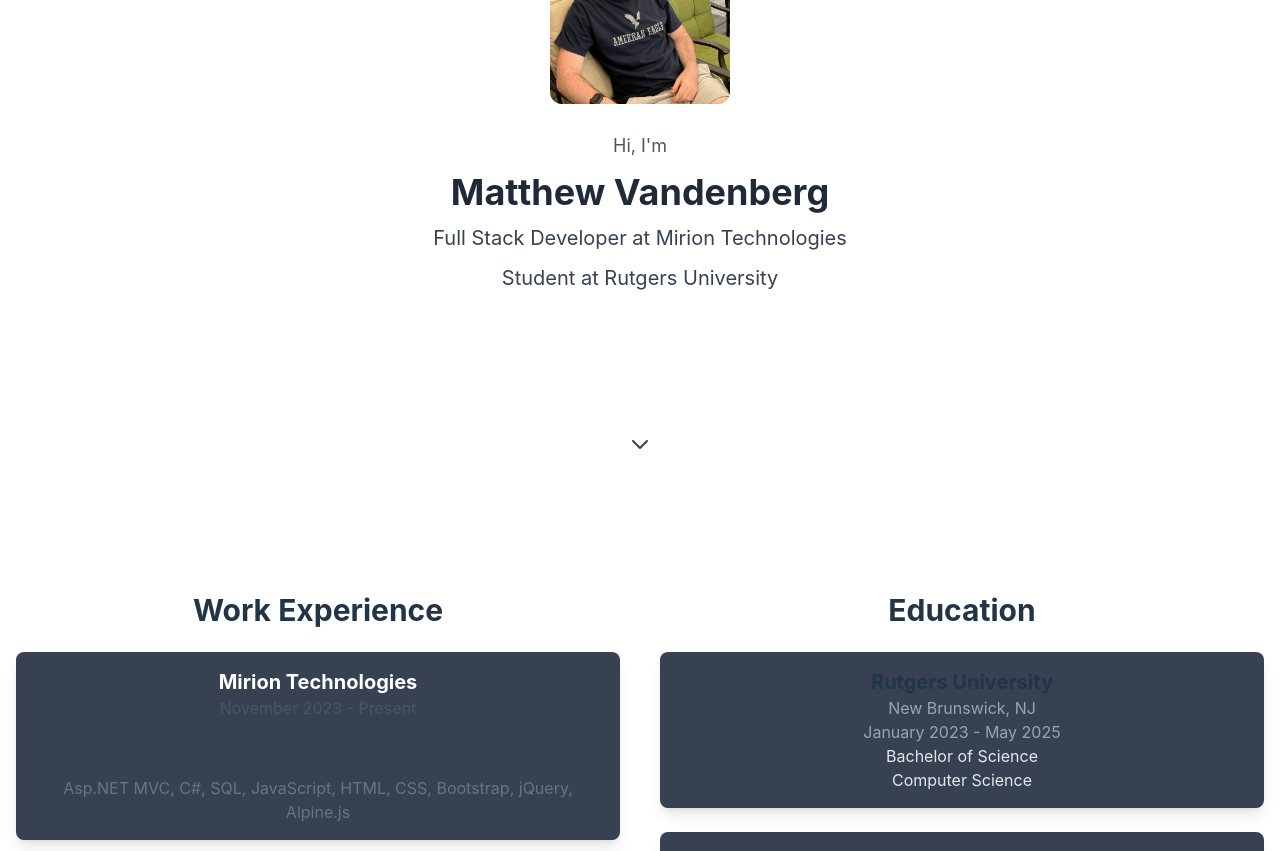
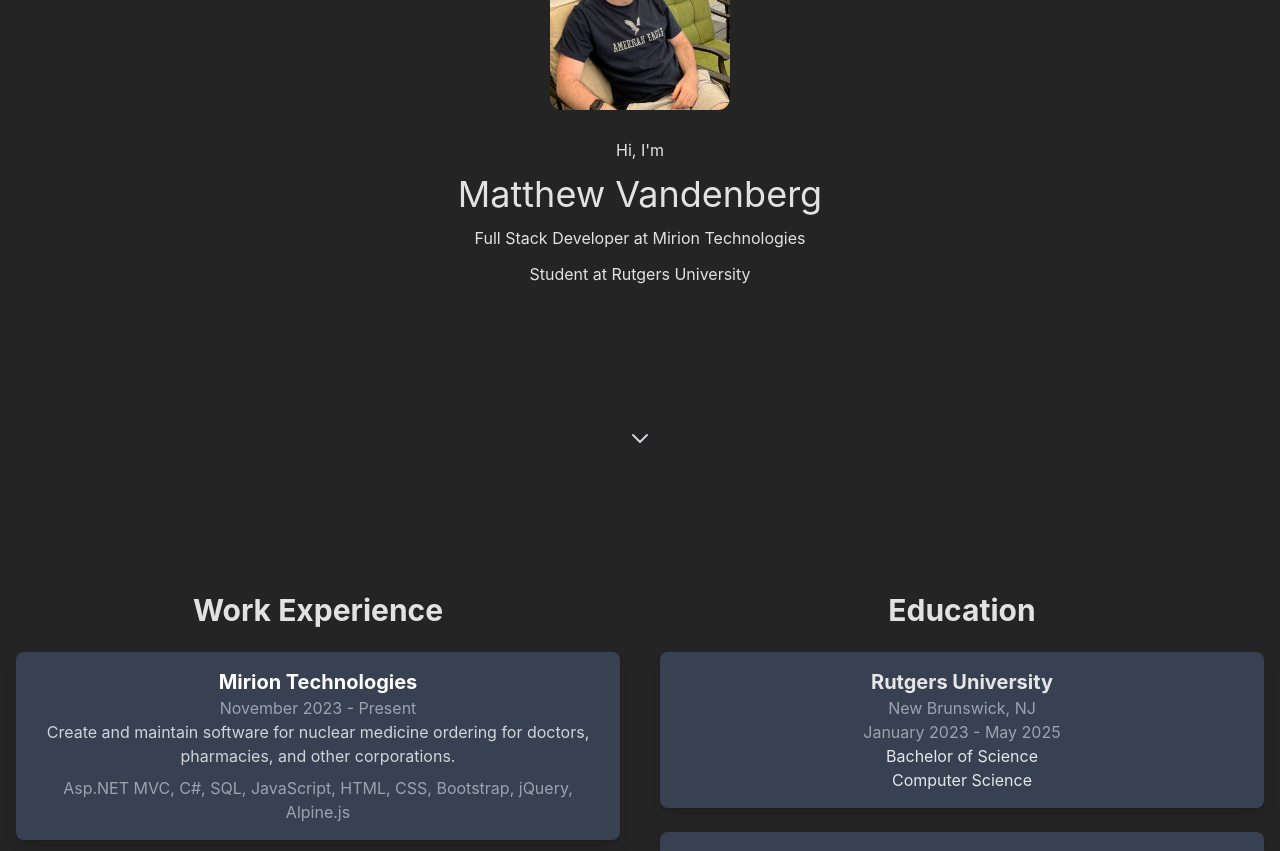
Before and after one commit to mv5903/website, a Svelte app in the folder website/: page / in a window 1280 px wide. Shown: the part 240-1091 px from the top of the page. Built offline with nearby package versions, Linux system fonts and the light colour scheme.

Commit message:
fix light mode

```diff
--- a/website/src/App.svelte
+++ b/website/src/App.svelte
@@ -22,15 +22,15 @@
     </div>
 
     <!-- Intro -->
-    <h2 class="text-lg text-gray-600 dark:text-gray-300">Hi, I'm</h2>
-    <h1 class="text-4xl font-bold text-gray-800 dark:text-gray-100">Matthew Vandenberg</h1>
-    <h2 class="text-xl text-gray-700 dark:text-gray-200">Full Stack Developer at Mirion Technologies</h2>
-    <h2 class="text-xl text-gray-700 dark:text-gray-200">Student at Rutgers University</h2>
+    <h2 class="text-lgtext-gray-300">Hi, I'm</h2>
+    <h1 class="text-4xl font-boldtext-gray-100">Matthew Vandenberg</h1>
+    <h2 class="text-xltext-gray-200">Full Stack Developer at Mirion Technologies</h2>
+    <h2 class="text-xltext-gray-200">Student at Rutgers University</h2>
 
     <!-- Scroll Down Indicator -->
     <div class={`flex justify-center mt-32 ${!showDownArrow && 'invisible'}`}>
       <div class="animate-bounce">
-        <svg xmlns="http://www.w3.org/2000/svg" class="h-6 w-6 text-gray-700 dark:text-gray-300" fill="none" viewBox="0 0 24 24" stroke="currentColor">
+        <svg xmlns="http://www.w3.org/2000/svg" class="h-6 w-6 text-gray-300" fill="none" viewBox="0 0 24 24" stroke="currentColor">
           <path stroke-linecap="round" stroke-linejoin="round" stroke-width="2" d="M19 9l-7 7-7-7" />
         </svg>
       </div>
@@ -49,10 +49,10 @@
             {:else}
               <h4 class="text-xl font-bold">{job.subheading}</h4>
             {/if}
-            <p class="text-gray-600 dark:text-gray-400">{job.date}</p>
-            <p class="text-gray-700 dark:text-gray-300">{job.content}</p>
+            <p class="text-gray-400">{job.date}</p>
+            <p class="text-gray-300">{job.content}</p>
             {#if job.tech}
-              <p class="text-gray-500 dark:text-gray-400 mt-2">{job.tech}</p>
+              <p class="text-gray-400 mt-2">{job.tech}</p>
             {/if}
           </div>
         {/each}
@@ -86,9 +86,9 @@
       {#each projects as project}
         <div class="bg-gray-700 shadow-lg rounded-lg p-4 flex flex-col">
           <h4 class="text-xl font-bold">{project.subheading}</h4>
-          <p class="text-gray-700 dark:text-gray-300 flex-grow">{project.content}</p>
+          <p class="text-gray-300 flex-grow">{project.content}</p>
           {#if project.tech}
-            <p class="text-gray-500 dark:text-gray-400 mt-2">{project.tech}</p>
+            <p class="text-gray-400 mt-2">{project.tech}</p>
           {/if}
           {#if project.github && project.website}
           <div class="flex justify-between gap-3">
--- a/website/src/app.css
+++ b/website/src/app.css
@@ -68,16 +68,3 @@
 button:focus-visible {
   outline: 4px auto -webkit-focus-ring-color;
 }
-
-@media (prefers-color-scheme: light) {
-  :root {
-    color: #213547;
-    background-color: #ffffff;
-  }
-  a:hover {
-    color: #747bff;
-  }
-  button {
-    background-color: #f9f9f9;
-  }
-}
```
